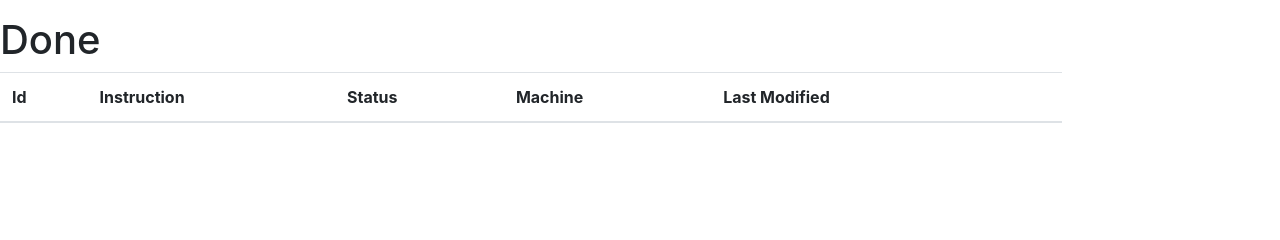
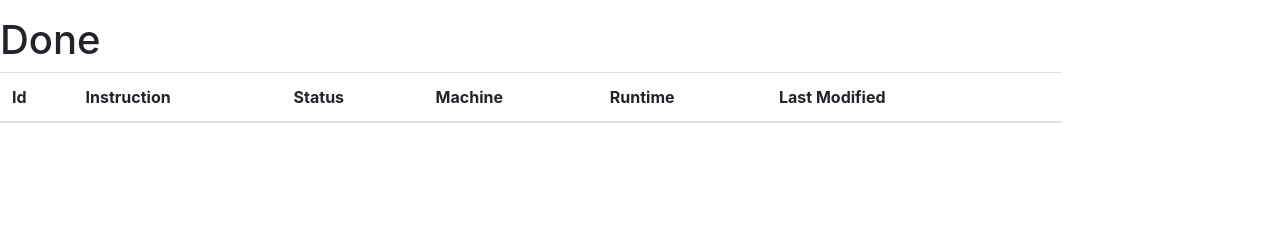
Before and after one commit to fquintan/simple-jobs-api, a Flask app: page / in a window 1280 px wide. Shown: the part 268-508 px from the top of the page. Run offline with Flask 2, Linux system fonts and the light colour scheme; lists and menus that the app fills with data are empty; some libraries are stand-ins or nearby versions.

Commit message:
agrega runtime a jobs cuando los pasa a DONE

```diff
--- a/jobs-api/app/api/routes.py
+++ b/jobs-api/app/api/routes.py
@@ -28,7 +28,10 @@ def job_done(index):
         return jsonify({})
     if job.status == JobStatus.DOING:
         job.status = JobStatus.DONE
-        job.last_modified = datetime.utcnow()
+        now = datetime.utcnow()
+        runtime = (now - job.last_modified).total_seconds()
+        job.runtime = runtime
+        job.last_modified = now
         db.session.commit()
 
     return jsonify(job.serialize())
@@ -70,7 +73,7 @@ def create_jobs():
         if len(line) == 0:
             continue
         job = Job(
-            instruction = line,
+            instruction = line.strip(),
             status = JobStatus.PENDING,
             last_modified = datetime.utcnow(),
             machine = '')
--- a/jobs-api/app/static/index.js
+++ b/jobs-api/app/static/index.js
@@ -35,14 +35,21 @@ const vm = new Vue({ // Again, vm is our Vue instance's name for consistency.
 						  seconds = runtime - (hours * 3600) - (minutes * 60);
 
 						  job.runtime = hours.toString().padStart(2, '0') + ':' +
-							minutes.toString().padStart(2, '0') + ':' +
-							seconds.toString().padStart(2, '0');
+						  minutes.toString().padStart(2, '0') + ':' +
+						  seconds.toString().padStart(2, '0');
 
 						  this.jobs_doing[job.id] = job;
 						  this.counts['doing']++;
-					  }
-					  else if (job.status == 'DONE') {
-						  this.jobs_done[job.id] = job;
+						}
+						else if (job.status == 'DONE') {
+							hours = Math.floor(job.runtime / 3600)
+							minutes = Math.floor((job.runtime - (hours * 3600)) / 60);
+							seconds = job.runtime - (hours * 3600) - (minutes * 60);
+							job.runtime = hours.toString().padStart(2, '0') + ':' +
+							minutes.toString().padStart(2, '0') + ':' +
+							seconds.toString().padStart(2, '0');
+							this.jobs_done[job.id] = job;
+
 						  this.counts['done']++;
 					}
 					  else if (job.status == 'PENDING') {
--- a/jobs-api/app/templates/index.html
+++ b/jobs-api/app/templates/index.html
@@ -126,6 +126,7 @@
                 <th scope="col">Instruction</th>
                 <th scope="col">Status</th>
                 <th scope="col">Machine</th>
+                <th scope="col">Runtime</th>
                 <th scope="col">Last Modified</th>
                 <th></th>
               </tr>
@@ -136,6 +137,7 @@
                 <td>[[ job.instruction ]]</td>
                 <td>[[ job.status ]]</td>
                 <td>[[ job.machine_id ]]</td>
+                <td>[[ job.runtime ]]</td>
                 <td>[[ job.last_modified ]]</td>
                 <td>
                   <div class="btn-group" role="group">
```
Also changed, not shown: jobs-api/app/models/Job.py (+6 -2 lines).
